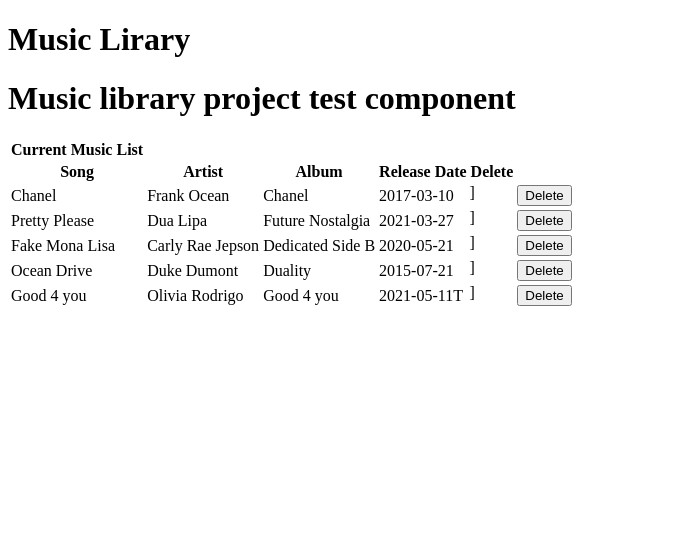
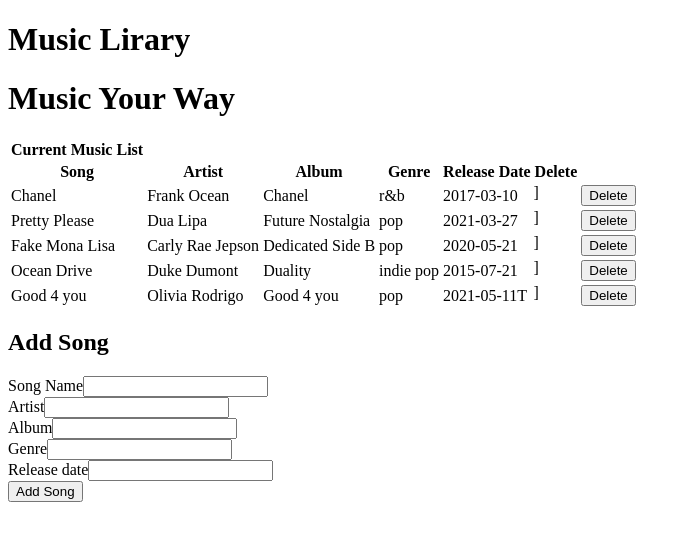
Before and after one commit to DanielPichette/Music_Library, a React (Create React App) app: page / in a window 1280 px wide. Shown: the top 540 px of the page, without its empty margins (0-691 px from the left). Built offline with nearby package versions, Linux system fonts and the light colour scheme; no server answers.

Commit message:
updated all files to now include the additional attribute of 'genre'

```diff
--- a/src/Components/SongCreationForm/songCreationForm.jsx
+++ b/src/Components/SongCreationForm/songCreationForm.jsx
@@ -1,4 +1,5 @@
-import React from 'react';
+import React, { Component } from 'react';
+
 
 class AddSong extends Component {
     state = {  }
--- a/src/Components/Table/Table.jsx
+++ b/src/Components/Table/Table.jsx
@@ -15,6 +15,7 @@
             <th>Song</th>
             <th>Artist</th>
             <th>Album</th>
+            <th>Genre</th>
             <th>Release Date</th>
             <th>Delete</th>
 
@@ -28,6 +29,7 @@
                     <td>{song.title}</td>
                     <td>{song.artist}</td>
                     <td>{song.album}</td>
+                    <td>{song.genre}</td>
                     <td>{song.release_date}</td>]
                     <td><button type='submit' >Delete</button></td>
                 </tr>
--- a/src/Components/app.jsx
+++ b/src/Components/app.jsx
@@ -2,19 +2,21 @@
 import React, { Component } from 'react';
 import TitleBar from './TileBar/titleBar';
 import SongListTable from './Table/Table';
+import AddSong from './SongCreationForm/songCreationForm';
 
 class App extends Component {
     constructor(props) {
         super(props);
         this.songs = [
-        {id: '1', title: 'Chanel', artist: 'Frank Ocean', album: 'Chanel', release_date: '2017-03-10'},
-        {id: '2', title: "Pretty Please", artist: "Dua Lipa", album: "Future Nostalgia", release_date: "2021-03-27"},
-        {id: '3', title: "Fake Mona Lisa", artist: "Carly Rae Jepson", album: "Dedicated Side B", release_date: "2020-05-21"},
-        {id: '4', title: "Ocean Drive", artist: "Duke Dumont", album: "Duality", release_date: "2015-07-21"},
-        {id: '6', title: "Good 4 you", artist: "Olivia Rodrigo", album: "Good 4 you", release_date: "2021-05-11T"},
+        {id: '1', title: 'Chanel', artist: 'Frank Ocean', album: 'Chanel', genre: 'r&b', release_date: '2017-03-10'},
+        {id: '2', title: "Pretty Please", artist: "Dua Lipa", album: "Future Nostalgia", genre: 'pop',release_date: "2021-03-27"},
+        {id: '3', title: "Fake Mona Lisa", artist: "Carly Rae Jepson", album: "Dedicated Side B", genre: 'pop',release_date: "2020-05-21"},
+        {id: '4', title: "Ocean Drive", artist: "Duke Dumont", album: "Duality", genre: 'indie pop',release_date: "2015-07-21"},
+        {id: '6', title: "Good 4 you", artist: "Olivia Rodrigo", album: "Good 4 you", genre: 'pop',release_date: "2021-05-11T"},
         ];
         this.state = {
-            songNumber: 2        }
+            songNumber: 0
+        }
     }
 
 componentDidMount(){
@@ -36,10 +38,14 @@
         //console.log(this.songs[1].id)
         return (
         <div>
-            <TitleBar />
-            <h1>Music library project test component</h1>
-            <div>
+            <TitleBar class="titleBar"/>
+            <h1>Music Your Way</h1>
+            <div class="table">
                 <SongListTable songlist={this.songs}  song={this.songs[this.state.songNumber]}/>
+            </div>
+            <div class="form">
+                <h2>Add Song</h2>
+                <AddSong />
             </div>
         </div>
          );
```
Also changed, not shown: src/Components/DisplaySongInfo/displaySongInfo.jsx (deleted, +0 -8 lines).
